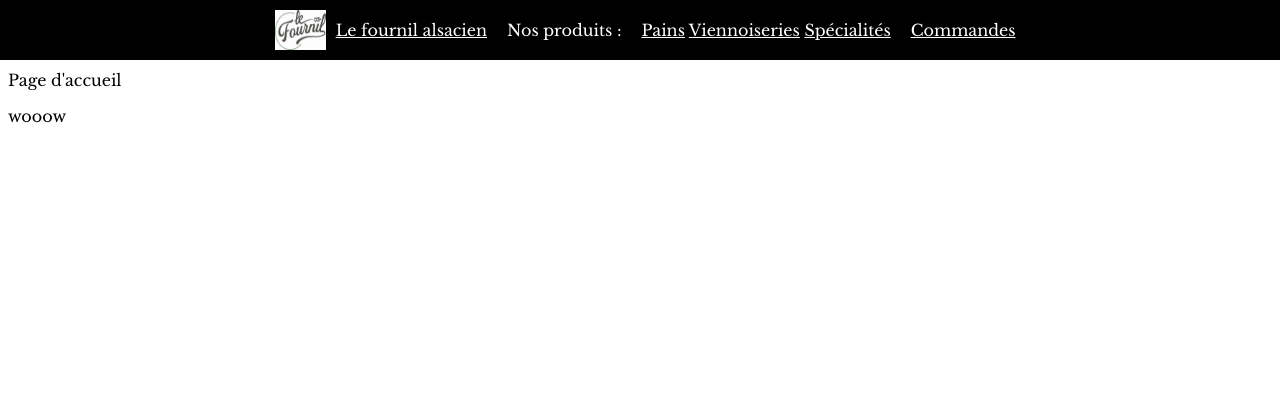
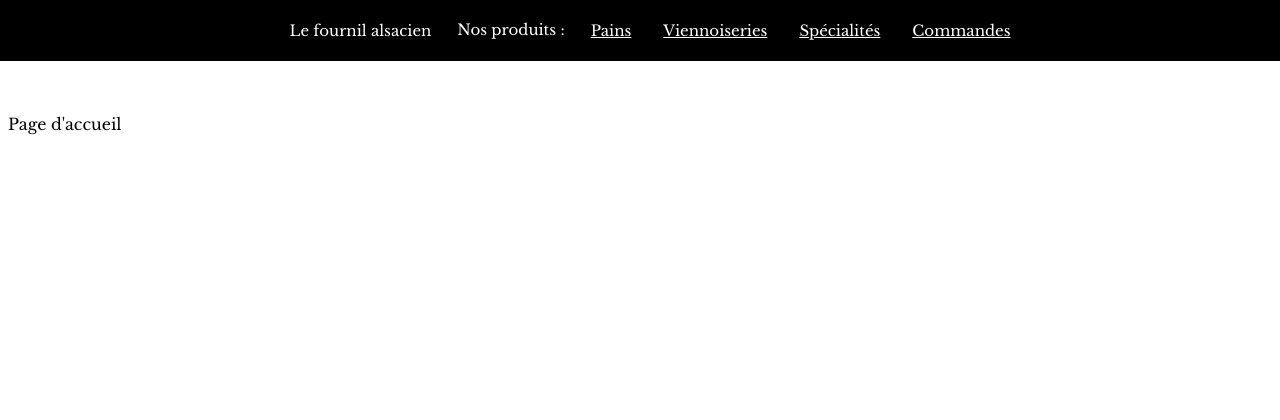
Before and after one commit to marcie1000/FournilAlsacien, a PHP site: page / in a window 1280 px wide. Shown: the top 420 px of the page. Run offline with PHP 8.4, Linux system fonts and the light colour scheme.

Commit message:
Modification des pages pour fonctionner en post
Modification du header en formulaire
Règles CSS pour que les boutons ressemblent à des liens

```diff
--- a/footer.php
+++ b/footer.php
@@ -4,7 +4,7 @@
     <meta charset="UTF-8">
     <meta name="viewport" content="width=device-width, initial-scale=1.0">
     <title>Accueil Fournil alsacien</title>
-    <link href="style.css" rel="stylesheet">
+
 </head>
 <body>
     <footer>
--- a/header.php
+++ b/header.php
@@ -3,19 +3,25 @@
 <head>
     <meta charset="UTF-8">
     <meta name="viewport" content="width=device-width, initial-scale=1.0">
-    <link href="style.css" rel="stylesheet">
+
 </head>
 <body>
     <header>
         <img class="logo" src="logo_le_fournil.jpg">
-        <a class="headerElem" href="index.php">Le fournil alsacien</a>
-        <div class="headerElem">Nos produits : </div>
-        <div class="headerElem">
-            <a href="page_pain.php">Pains</a>
-            <a href="page_viennoiseries.php">Viennoiseries</a>
-            <a href="page_specialites.php">Spécialités</a>
-        </div>
-        <a class="headerElem" href="page_commandes.php">Commandes</a></p>
+        <form class="formHeader" action="index.php" method="post">
+            <input type="submit" class="headerElem" name="accueil" value="Le fournil alsacien">
+            <div class="headerElem">Nos produits : </div>
+            <input type="submit" class="headerElem hBtn" name="page_pain" value="Pains">
+            <input type="submit" class="headerElem hBtn" name="page_viennoiseries" value="Viennoiseries">
+            <input type="submit" class="headerElem hBtn" name="page_specialites" value="Spécialités">
+            <input type="submit" class="headerElem hBtn" name="page_commandes" value="Commandes">
+            <!-- <div class="headerElem">
+                 <a href="page_pain.php">Pains</a>
+                 <a href="page_viennoiseries.php">Viennoiseries</a>
+                 <a href="page_specialites.php">Spécialités</a>
+                 </div> -->
+            <!-- <a class="headerElem" href="page_commandes.php">Commandes</a></p> -->
+        </form>
     </header>
 </body>
 </html>
--- a/index.php
+++ b/index.php
@@ -20,13 +20,14 @@ header('Content-type: text/html; charset=utf-8');
     if(isset($_POST["page"]))
         $page = $_POST["page"];
 
-    switch($page)
-    {
-        default:
+    if($page == null)
         include("accueil.php");
-        echo "wooow";
-        break;
+    else if(file_exists($page.'.php'))
+        include($page.'.php');
+    else{
+        echo "<h1>Erreur</h1><p>La page demandée n'existe pas</p>";
     }
+
     echo "</section>";
     include("footer.php");
     ?>
--- a/page_commandes.php
+++ b/page_commandes.php
@@ -3,7 +3,6 @@
         <title>Vos Commandes au Fournil Alsacien</title>
     </head>
     <body>
-        <?php include("header.php"); ?>
         <h1>Vos Commandes</h1>
         <!-- <p>Dites au revoir à votre porte monnaie mais votre estomac et votre santé mentale vous remercient</p> -->
 
@@ -21,7 +20,6 @@
                 <td></td>
             </tr>
         </table>
-        <?php include("footer.php");?>
 
     </body>
 </html>
--- a/page_specialites.php
+++ b/page_specialites.php
@@ -3,10 +3,8 @@
         <title>Les Spécialitées du Fournil Alsacien</title>
     </head>
     <body>
-        <?php include("header.php"); ?>
         <h1>Les Spécialitées du Fournil Alsacien</h1>
         <!-- <p>Cette page est spéciale c'est pourquoi rien ne s'y trouve. (tout le monde l'évite elle est bizzare)</p> -->
 
     </body>
-    <?php include("footer.php");?>
 </html>
--- a/page_viennoiseries.php
+++ b/page_viennoiseries.php
@@ -3,10 +3,8 @@
         <title>Les Viennoiseries du Fournil Alsacien</title>
     </head>
     <body>
-        <?php include("header.php"); ?>
         <h1>Les Viennoiseries du Fournil Alsacien</h1>
         <!-- <p>Les viennoiseries du fournil alsacien sont des viennoiseries alsaciennes faites de beure en Alsace et pas à Vienne</p> -->
 
     </body>
-    <?php include("footer.php");?>
 </html>
--- a/style.css
+++ b/style.css
@@ -4,7 +4,7 @@
     font-style: normal;
 }
 
-header {
+.formHeader {
     background-color: black;
     color: white;
     display: flex;
@@ -14,9 +14,6 @@ header {
     top: 0;
     left: 0;
     width: 100%;
-    a {
-        color: white;
-    }
 }
 
 footer {
@@ -43,6 +40,18 @@ footer {
 
 .headerElem {
     margin: 10px;
+    background-color: black;
+    border: none;
+    color: white;
+    font-size: 15px;
+}
+
+.hBtn {
+    text-decoration-line: underline;
+}
+
+.hBtn:hover {
+    color: orange;
 }
 
 .footerElem {
```
